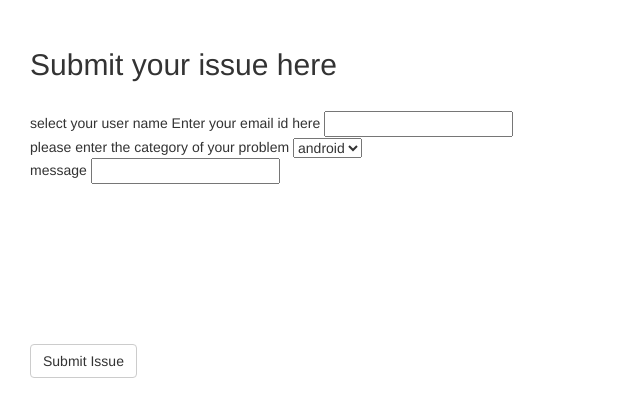
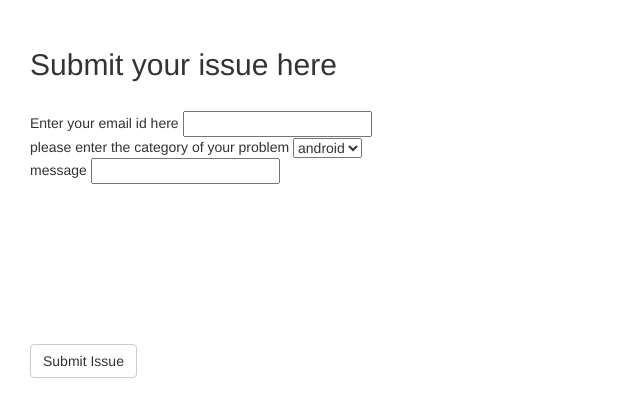
Before and after one commit to abnth/ticketing, a Django app: page /user_tickets/submit_ticket/ in a window 1280 px wide. Shown: the part 123-540 px from the top of the page, without its empty margins (0-640 px from the left). Run offline with Django 3.2, Linux system fonts and the light colour scheme; parts of the project's set-up code (start-up, migrations or seed data) failed here and were passed over; some libraries are stand-ins or nearby versions.

Commit message:
fixed spurious text in templates

```diff
--- a/templates/user_tickets/submit_ticket.html
+++ b/templates/user_tickets/submit_ticket.html
@@ -3,7 +3,7 @@
 	<div class="container-fluid">
         <form class="navbar-form navbar-left" role="search" id="user_form" method="post" action="/user_tickets/submit_ticket/">
             {% csrf_token %}
-            <h2>Submit your issue here</h2><br />select your user name
+            <h2>Submit your issue here</h2><br />
 	    {%for hidden in user_form.hidden_fields%}
 		{{hidden}}
 	    {%endfor%}
```
